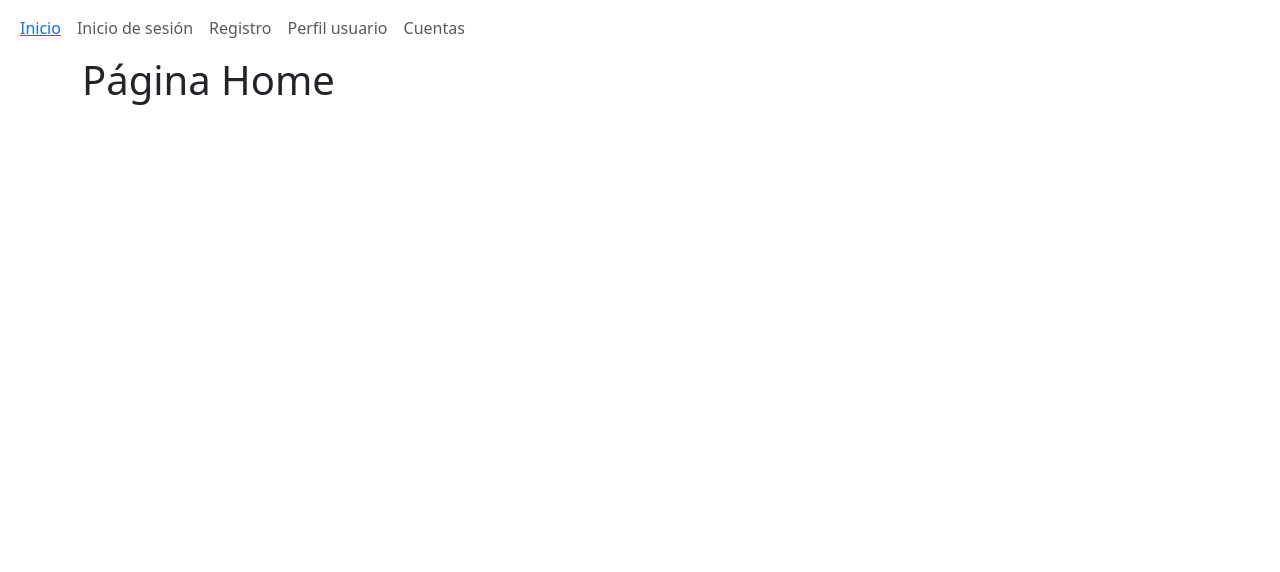
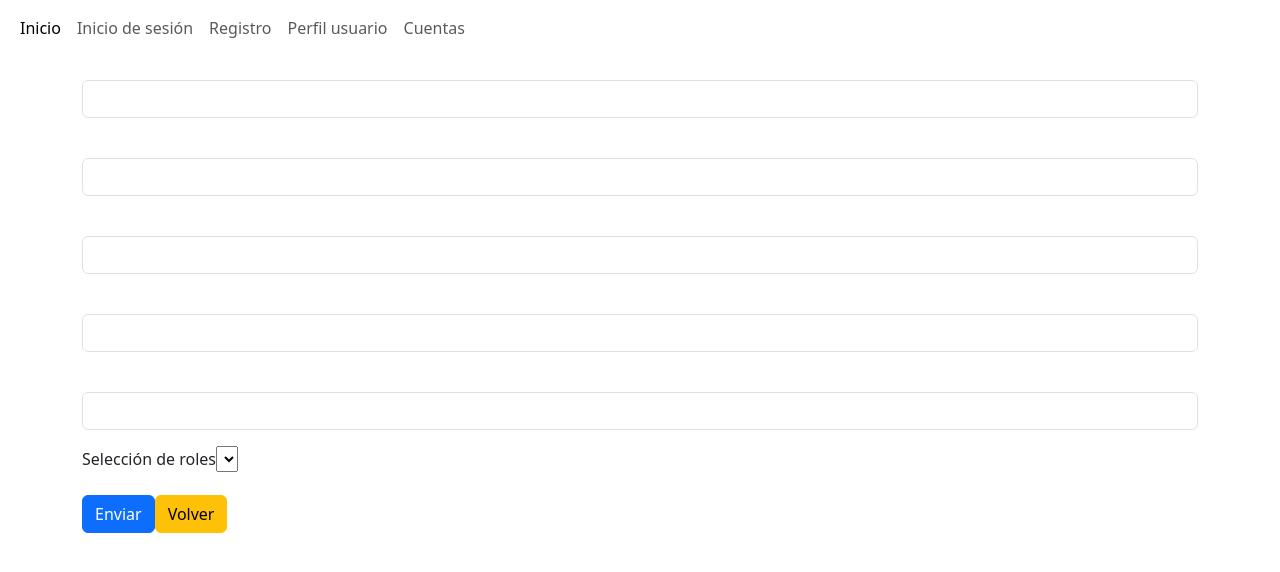
Before and after one commit to matias-user/profiles-frontend, a React (Vite) app: page / in a window 1280 px wide. Shown: the top 572 px of the page. Built offline with nearby package versions, Linux system fonts and the light colour scheme; no server answers.

Commit message:
Avanzando en formulario de crear user y probando api del back

```diff
--- /dev/null
+++ b/src/components/layout/FormUser.jsx
@@ -0,0 +1,53 @@
+import React, { useEffect } from 'react'
+import { fetchRoles } from '../../utils/fetchRoles'
+import { useState } from 'react'
+
+export const FormUser = ({ urlApi }) => {
+
+    const [roles, setroles] = useState();
+
+    useEffect(() => {
+        setroles(fetchRoles('http://localhost:8080/api/v1/roles'));
+        console.log(roles);
+
+    }, [])
+
+
+    return (
+        <form action={urlApi} method='POST' >
+            <div className='mb-3' >
+                <label className='form-label' htmlFor="username"></label>
+                <input className='form-control' type="text" name='username' />
+            </div>
+            <div className='mb-3' >
+                <label className='form-label' htmlFor="password"></label>
+                <input className='form-control' type="password" name='password' />
+            </div>
+            <div className='mb-3' >
+                <label className='form-label' htmlFor="password-confim"></label>
+                <input className='form-control' type="password" name='password-confim' />
+            </div>
+            <div className='mb-3' >
+                <label className='form-label' htmlFor="email"></label>
+                <input className='form-control' type="email" name='email' />
+            </div>
+            <div className='mb-3' >
+                <label className='form-label' htmlFor="phone"></label>
+                <input className='form-control' type="tel" name='phone' />
+            </div>
+
+            <div className='mb-3' >
+                <label className='form-label' htmlFor="roles">Selección de roles</label>
+                <select name="roles[]" id="roles" >
+                    <option value=""></option>
+                </select>
+            </div>
+
+            <div className='mb-3' >
+                <button className='btn btn-primary' type='submit' >Enviar</button>
+                <button className='btn btn-warning' >Volver</button>
+            </div>
+        </form>
+
+    )
+}
--- a/src/components/layout/NavBar.jsx
+++ b/src/components/layout/NavBar.jsx
@@ -3,17 +3,15 @@ import { Link } from 'react-router-dom'
 
 export const NavBar = () => {
   return (
-    <nav class="navbar navbar-expand-lg">
-    <div class="container-fluid">
-      <div class="collapse navbar-collapse" id="navbarNavAltMarkup">
-        <div class="navbar-nav">
-          <a class="nav-link active" aria-current="page" >
-            <Link to='/'>Inicio</Link>
-          </a>
-          <a class="nav-link" href="#">Inicio de sesión</a>
-          <a class="nav-link" href="#">Registro</a>
-          <a class="nav-link" href='#'>Perfil usuario</a>
-          <a class="nav-link" href='#'>Cuentas</a>
+    <nav className="navbar navbar-expand-lg">
+    <div className="container-fluid">
+      <div className="collapse navbar-collapse" id="navbarNavAltMarkup">
+        <div className="navbar-nav">
+          <Link to='/' className='nav-link active' >Inicio</Link>
+          <a className="nav-link" href="#">Inicio de sesión</a>
+          <a className="nav-link" href="#">Registro</a>
+          <a className="nav-link" href='#'>Perfil usuario</a>
+          <a className="nav-link" href='#'>Cuentas</a>
         </div>
       </div>
     </div>
--- a/src/pages/Home.jsx
+++ b/src/pages/Home.jsx
@@ -1,9 +1,10 @@
-import React from 'react'
+import { FormUser } from '../components/layout/FormUser'
 
 export const Home = () => {
+
     return (
         <main className='container-lg' >
-            <h1>Página Home</h1>
+            <FormUser urlApi='http://localhost:8080/api/v1/users' />
         </main>
 
     )
--- /dev/null
+++ b/src/utils/fetchRoles.js
@@ -0,0 +1,7 @@
+
+export const fetchRoles = ( urlFetch ) => {
+
+    return fetch( urlFetch )
+        .then( res => res.json() )
+        .catch( error => console.error( error ) );
+}
```
